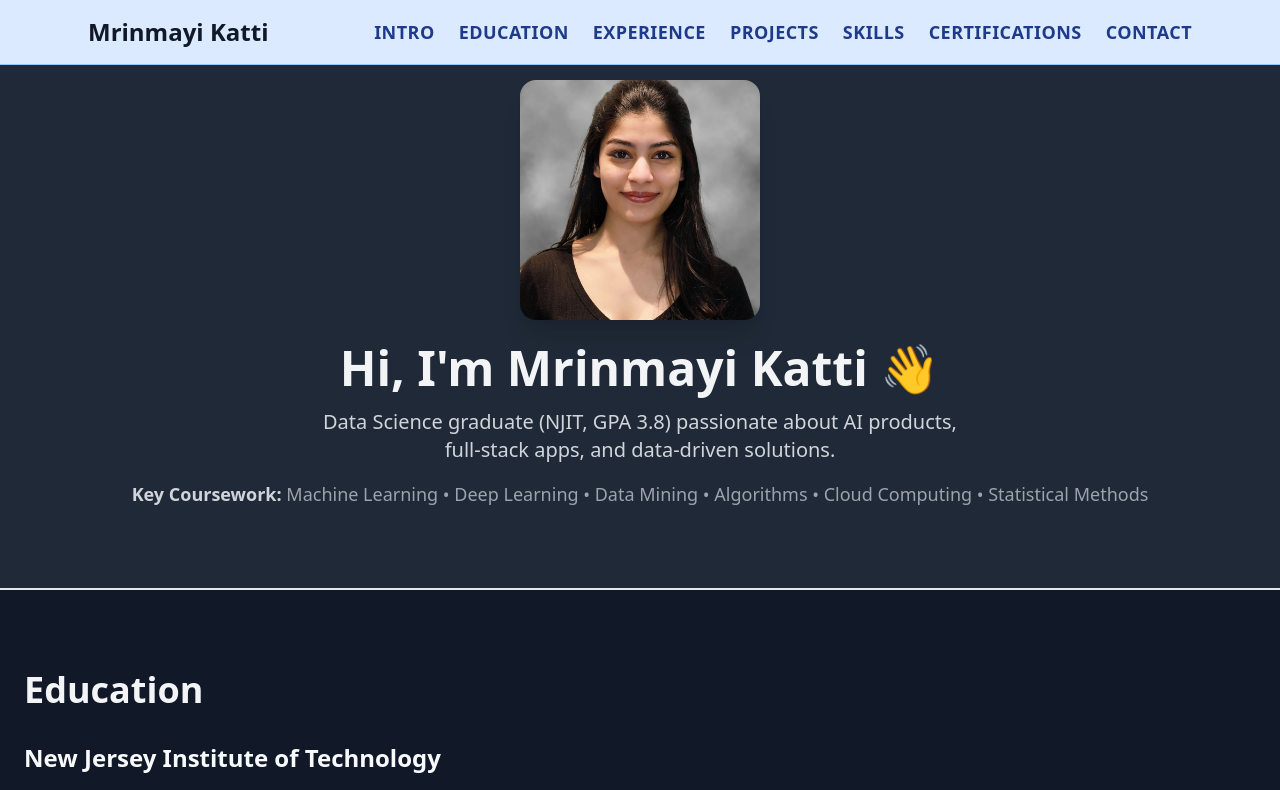
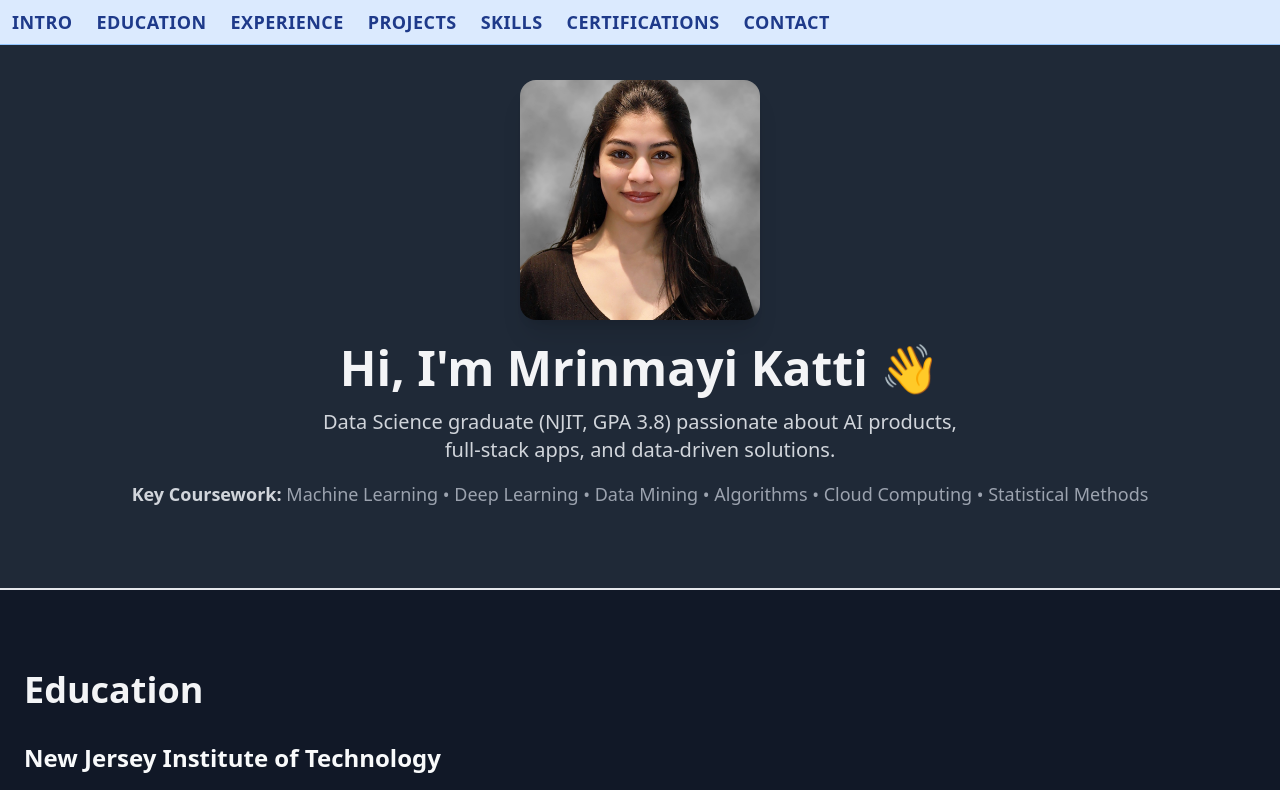
Before and after one commit to Mrinmayi03/MrinmayiKatti_Portfolio, a React (Vite) app: page / in a window 1280 px wide. Shown: the top 790 px of the page. Built offline with nearby package versions, Linux system fonts and the light colour scheme.

Commit message:
Fixed trivial issues

```diff
--- a/src/components/Navbar.tsx
+++ b/src/components/Navbar.tsx
@@ -1,5 +1,4 @@
 // src/components/Navbar.tsx
-export default function Navbar() {
 const links = [
   'INTRO',
   'EDUCATION',
@@ -10,21 +9,18 @@ export default function Navbar() {
   'CONTACT',
 ];
 
+export default function Navbar() {
   return (
     <nav className="fixed top-0 w-full bg-blue-100 border-b border-blue-300 z-50">
-      <div className="max-w-6xl mx-auto px-6 py-4 flex justify-between items-center">
-        {/* ── Name / brand ────────────────────────────────── */}
-        <span className="text-2xl font-extrabold text-gray-900">
-          Mrinmayi Katti
-        </span>
-
-        {/* ── Navigation links ───────────────────────────── */}
-        <div className="flex flex-wrap gap-6">
+      {/* wrapper keeps bar short */}
+      <div className="px-3 py-2">
+        {/* flex container that scrolls horizontally on very small screens */}
+        <div className="flex gap-6 whitespace-nowrap overflow-x-auto scrollbar-hide">
           {links.map((id) => (
             <a
               key={id}
               href={`#${id.toLowerCase()}`}
-              className="text-lg font-semibold text-blue-900 hover:text-blue-600 tracking-wide"
+              className="text-base md:text-lg font-semibold text-blue-900 hover:text-blue-600 tracking-wide"
             >
               {id}
             </a>
--- a/src/index.css
+++ b/src/index.css
@@ -70,3 +70,12 @@ button:focus-visible {
     background-color: #f9f9f9;
   }
 }
+
+/* Hide horizontal scrollbar for the navbar on very small screens */
+.scrollbar-hide::-webkit-scrollbar {
+  display: none;            /* Chrome/Safari */
+}
+.scrollbar-hide {
+  -ms-overflow-style: none; /* IE / Edge */
+  scrollbar-width: none;    /* Firefox */
+}
```
Lines whose indentation alone changed are shown as unchanged.
